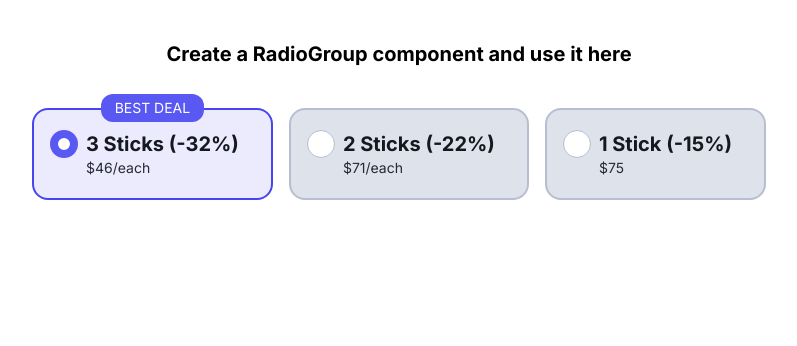
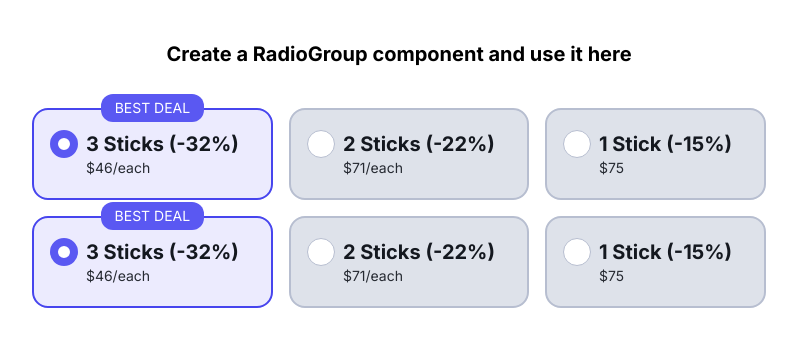
Before and after one commit to zain-adtracktiv/frontend-test, a Next.js app: page / in a window 1280 px wide. Shown: the top 346 px of the page, without its empty margins (241-1038 px from the left). Built offline with nearby package versions, Linux system fonts and the light colour scheme.

Commit message:
another-way

```diff
--- a/app/page.tsx
+++ b/app/page.tsx
@@ -1,5 +1,11 @@
 "use client";
+
 import RadioGroup from "@/components/ui/radio-group";
+import {
+  BestDeal,
+  RadioGroup as RadioGroup2,
+  RadioGroupItem,
+} from "@/components/ui/radio-group-2";
 
 import * as React from "react";
 
@@ -11,6 +17,25 @@ export default function Home() {
   ];
   const [selectedValue, setSelectedValue] = React.useState<number>(
     options[0].value
+  );
+
+  // second radioGroup
+  const options2 = [
+    { stick: 3, discount: 32, price: 46.0 },
+    {
+      stick: 2,
+      discount: 22,
+      price: 71.0,
+    },
+    { stick: 1, discount: 15, price: 75.0 },
+  ];
+
+  const [selected2Value, setSelected2Value] = React.useState<string>(
+    `${options2[0].stick}-stick`
+  );
+
+  const lowestPriceOption = options2.reduce((prev, current) =>
+    current.price < prev.price ? current : prev
   );
 
   return (
@@ -35,6 +60,27 @@ export default function Home() {
         //   bestDealTag: "",
         // }}
       />
+      <RadioGroup2 className="my-4">
+        {options2.map((option) => (
+          <RadioGroupItem
+            key={option.stick}
+            value={`${option.stick}-stick`}
+            name={`${option.stick}-stick`}
+            selectedValue={selected2Value}
+            onChange={setSelected2Value}
+          >
+            <span className={"text-[#14181F] font-bold text-xl"}>
+              {option.stick} {option.stick > 1 ? "Sticks" : "Stick"} (-
+              {option.discount}%)
+            </span>
+            <span className={"text-[#262A32] text-sm"}>
+              ${option.price}
+              {option.stick > 1 && "/each"}
+            </span>
+            {option === lowestPriceOption && <BestDeal>Best Deal</BestDeal>}
+          </RadioGroupItem>
+        ))}
+      </RadioGroup2>
     </div>
   );
 }
--- /dev/null
+++ b/components/ui/radio-group-2.tsx
@@ -0,0 +1,88 @@
+import { cn } from "@/lib/utils";
+
+type RadioGroupProps = {
+  className?: string;
+  children: React.ReactNode;
+};
+
+type RadioGroupItemProps = {
+  className?: string;
+  value: string;
+  name: string;
+  selectedValue: string;
+  onChange: (value: string) => void;
+  radioButtonClassName?: string;
+  selectedRadioButtonClassName?: string;
+  children: React.ReactNode;
+};
+
+export const RadioGroup = ({ className, children }: RadioGroupProps) => {
+  return (
+    <div className={cn("flex gap-4 flex-wrap", className)}>{children}</div>
+  );
+};
+
+export const RadioGroupItem = ({
+  className,
+  value,
+  name,
+  selectedValue,
+  onChange,
+  radioButtonClassName,
+  selectedRadioButtonClassName,
+  children,
+}: RadioGroupItemProps) => {
+  return (
+    <label
+      className={cn(
+        "flex relative cursor-pointer gap-2 border-2 rounded-2xl p-4 py-5 pr-8",
+        {
+          "bg-[#ECEBFE] border-[#4745EE]": selectedValue === value,
+          "bg-[#DEE2EA] border-[#B7BED0]": selectedValue !== value,
+        },
+        className
+      )}
+    >
+      <input
+        type="radio"
+        name={name}
+        value={value}
+        checked={selectedValue === value}
+        onChange={() => onChange(value)}
+        className="hidden"
+        aria-labelledby={`label-${value}`}
+      />
+      <span
+        className={cn(
+          "size-7 bg-white rounded-full",
+          {
+            "border-[#5A58F2] border-[8px]": selectedValue === value,
+            "border-[#B7BED0] border": selectedValue !== value,
+          },
+          radioButtonClassName,
+          selectedValue === value && selectedRadioButtonClassName
+        )}
+      ></span>
+      <div className="flex flex-col">{children}</div>
+    </label>
+  );
+};
+
+export const BestDeal = ({
+  children,
+  className,
+}: {
+  children?: React.ReactNode;
+  className?: string;
+}) => {
+  return (
+    <div
+      className={cn(
+        "absolute text-white text-sm uppercase bg-[#5A58F2] rounded-xl p-3.5 py-1 w-fit -top-4 mx-auto left-0 right-0",
+        className
+      )}
+    >
+      {children}
+    </div>
+  );
+};
```
